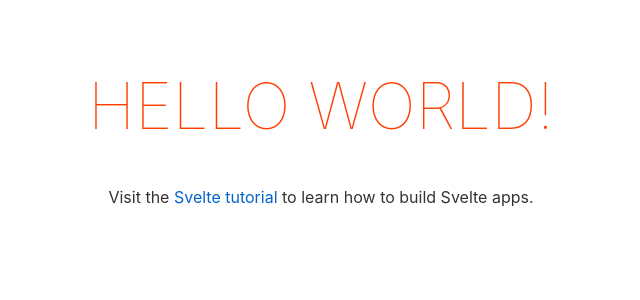
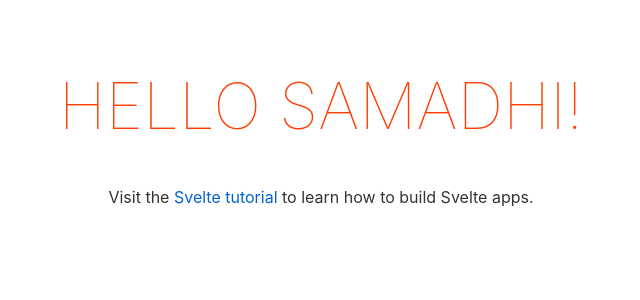
Before and after one commit to mytute/svelte-test, a Svelte app in the folder hello-world/: page / in a window 1280 px wide. Shown: the top 300 px of the page, without its empty margins (319-959 px from the left). Built offline with nearby package versions, Linux system fonts and the light colour scheme.

Commit message:
add demo

```diff
--- a/hello-world/src/App.svelte
+++ b/hello-world/src/App.svelte
@@ -1,5 +1,5 @@
 <script>
-	export let name;
+	const name = "Samadhi";
 </script>
 
 <main>
--- a/hello-world/src/main.js
+++ b/hello-world/src/main.js
@@ -1,10 +1,7 @@
 import App from './App.svelte';
 
 const app = new App({
-	target: document.body,
-	props: {
-		name: 'world'
-	}
+	target: document.body
 });
 
 export default app;
```
Also changed, not shown: 1 other file (tests, documents, lock files or other folders).
